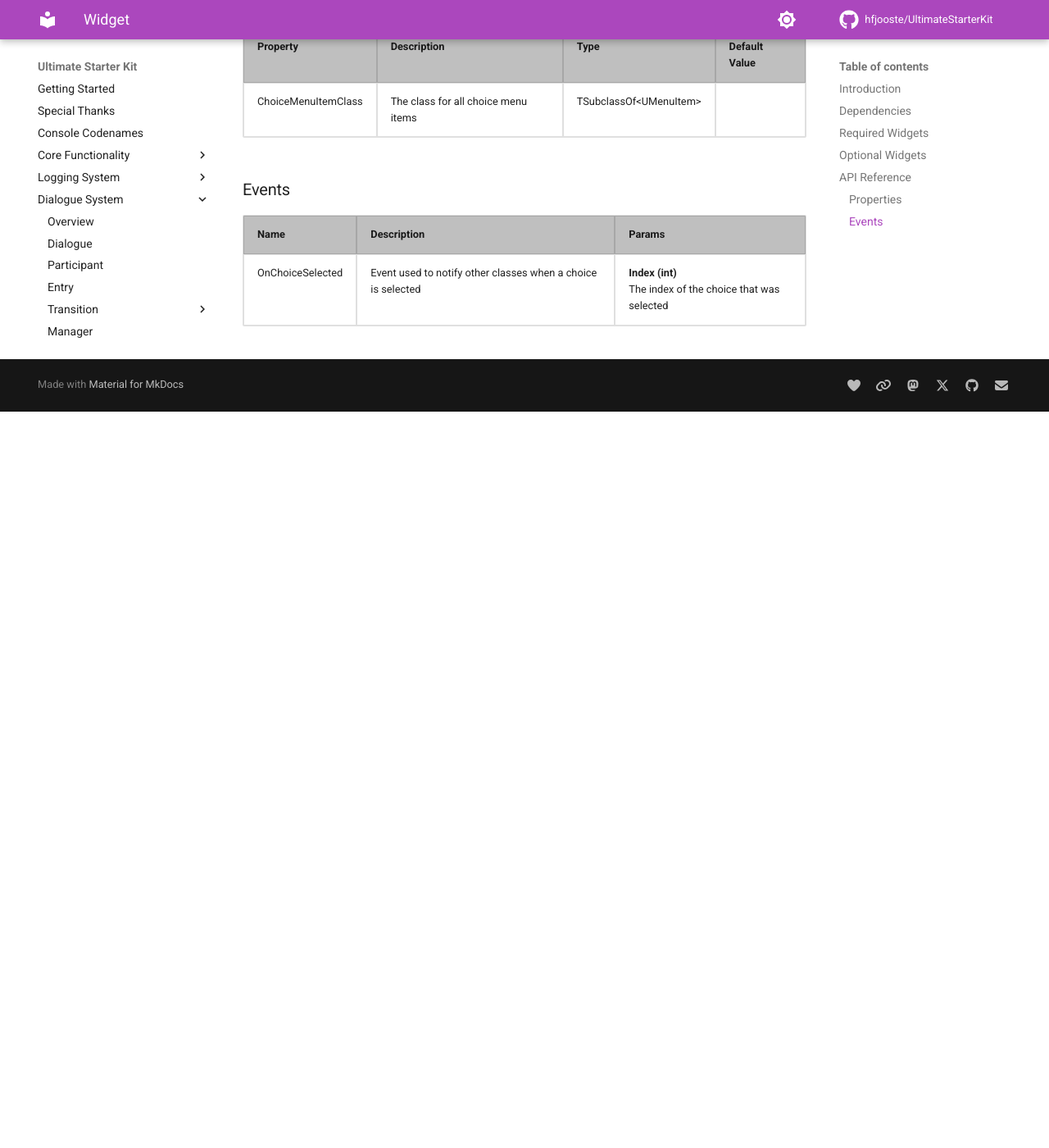
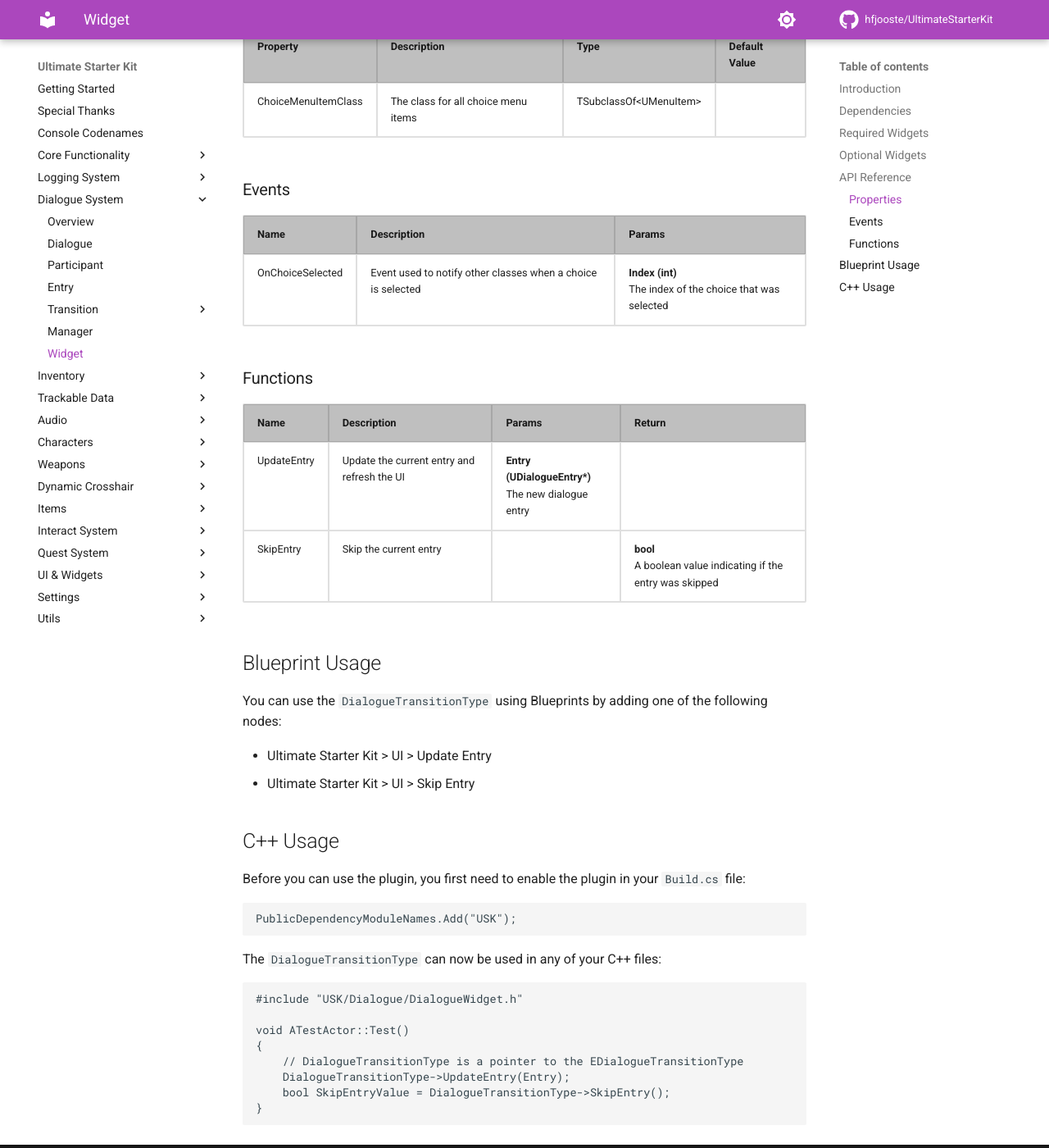
Before and after one commit to hfjooste/UltimateStarterKit, an MkDocs documentation site: the page built from docs/dialoguewidget.md, in a window 1280 px wide and 1400 px high, scrolled down 1098 px. Shown: the whole window at 82% size. Built offline with MkDocs 1.6.1 and Material for MkDocs 9.7.7, drawn with Linux system fonts in a browser that asks for light colours; comment, search, counter and statistics services are not loaded; before the commit the page ends 1600 px from its top, so only the background shows below that.

Commit message:
Updated documentation

````diff
--- a/docs/dialoguewidget.md
+++ b/docs/dialoguewidget.md
@@ -77,3 +77,50 @@
 		<td><strong>Index (int)</strong><br/>The index of the choice that was selected</td>
 	</tr>
 </table>
+
+### Functions
+<table>
+	<tr>
+		<th>Name</th>
+		<th>Description</th>
+		<th>Params</th>
+		<th>Return</th>
+	</tr>
+	<tr>
+		<td>UpdateEntry</td>
+		<td>Update the current entry and refresh the UI</td>
+		<td><strong>Entry (UDialogueEntry*)</strong><br/>The new dialogue entry</td>
+		<td></td>
+	</tr>
+	<tr>
+		<td>SkipEntry</td>
+		<td>Skip the current entry</td>
+		<td></td>
+		<td><strong>bool</strong><br/>A boolean value indicating if the entry was skipped</td>
+	</tr>
+</table>
+
+## Blueprint Usage
+You can use the <code>DialogueTransitionType</code> using Blueprints by adding one of the following nodes:
+<ul>
+	<li>Ultimate Starter Kit > UI > Update Entry</li>
+	<li>Ultimate Starter Kit > UI > Skip Entry</li>
+</ul>
+
+## C++ Usage
+Before you can use the plugin, you first need to enable the plugin in your <code>Build.cs</code> file:
+```c++
+PublicDependencyModuleNames.Add("USK");
+```
+
+The <code>DialogueTransitionType</code> can now be used in any of your C++ files:
+```c++
+#include "USK/Dialogue/DialogueWidget.h"
+
+void ATestActor::Test()
+{
+	// DialogueTransitionType is a pointer to the EDialogueTransitionType
+	DialogueTransitionType->UpdateEntry(Entry);
+	bool SkipEntryValue = DialogueTransitionType->SkipEntry();
+}
+```
````
Also changed, not shown: docs/dialoguemanager.md (+8 -0 lines).
